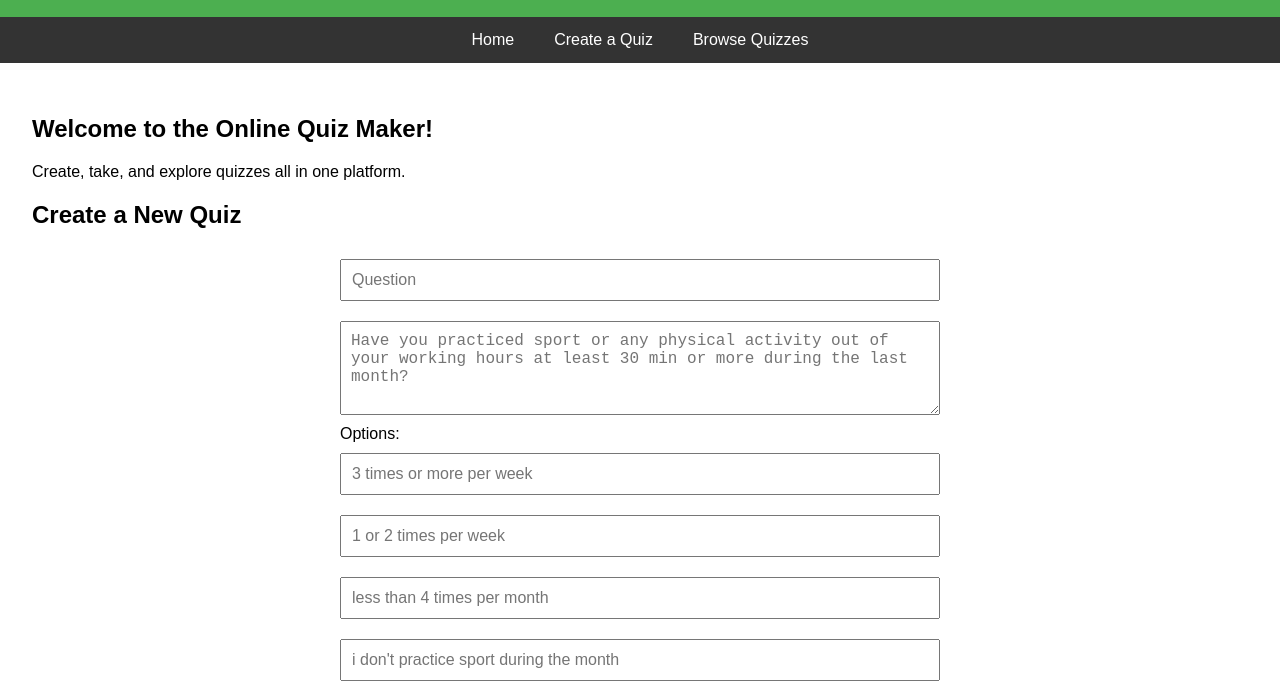
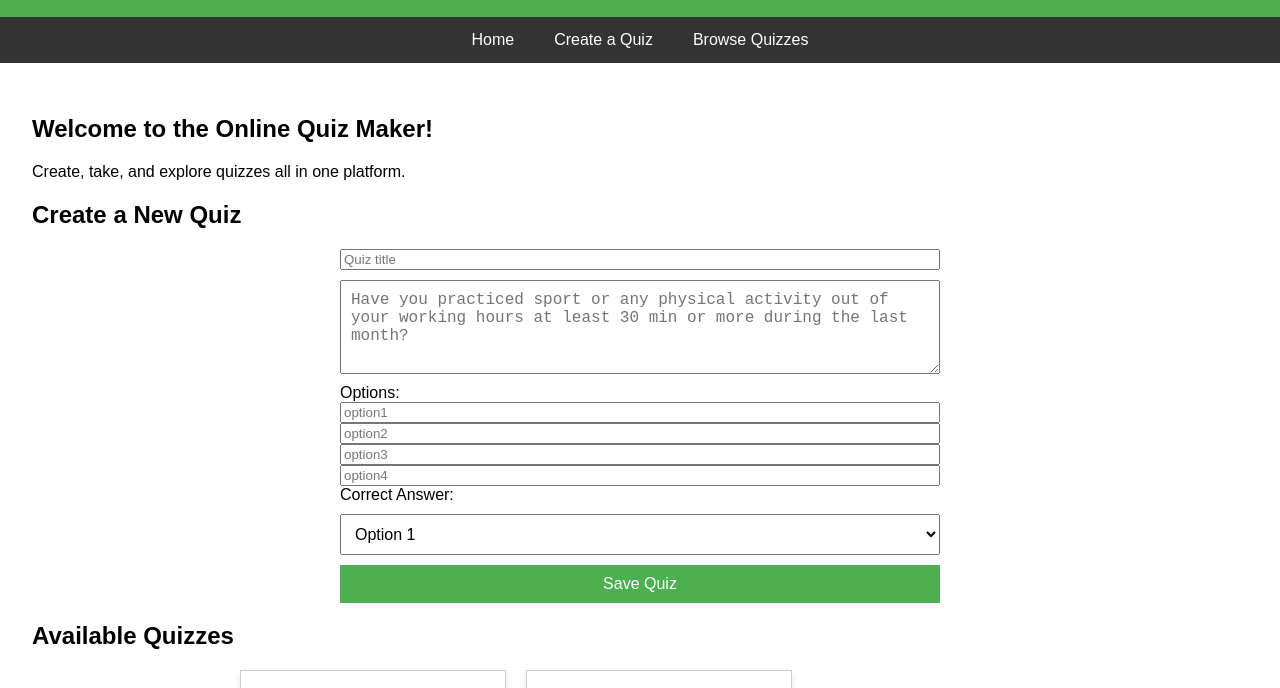
Before and after one commit to Suparna62/online-quiz-maker, a plain HTML site: page index.html in a window 1280 px wide. Shown: the part 95-783 px from the top of the page. Drawn offline with Linux system fonts and the light colour scheme.

Commit message:
add a change

```diff
--- a/index.html
+++ b/index.html
@@ -94,13 +94,13 @@
         <section id="create">
             <h2>Create a New Quiz</h2>
             <form class="quiz-form">
-                <input type="text" name="Question" placeholder="Question" required>
+                <input type="Question" name="Quiz title" placeholder="Quiz title" required>
                 <textarea name="question" placeholder="Have you practiced sport or any physical activity out of your working hours at least 30 min or more during the last month?" rows="4" required></textarea>
                 <label for="options">Options:</label>
-                <input type="text" name="option1" placeholder="3 times or more per week" required>
-                <input type="text" name="option2" placeholder="1 or 2 times per week" required>
-                <input type="text" name="option3" placeholder="less than 4 times per month" required>
-                <input type="text" name="option4" placeholder="i don't practice sport during the month" required>
+                <input type="3 times or more per week" name="option1" placeholder="option1" required>
+                <input type="1 or 2 times per week" name="option2" placeholder="option2" required>
+                <input type="less than 4 times per month" name="option3" placeholder="option3" required>
+                <input type="i don't practice sport during the month" name="option4" placeholder="option4" required>
                 <label for="correct">Correct Answer:</label>
                 <select name="correct" required>
                     <option value="1">Option 1</option>
```
